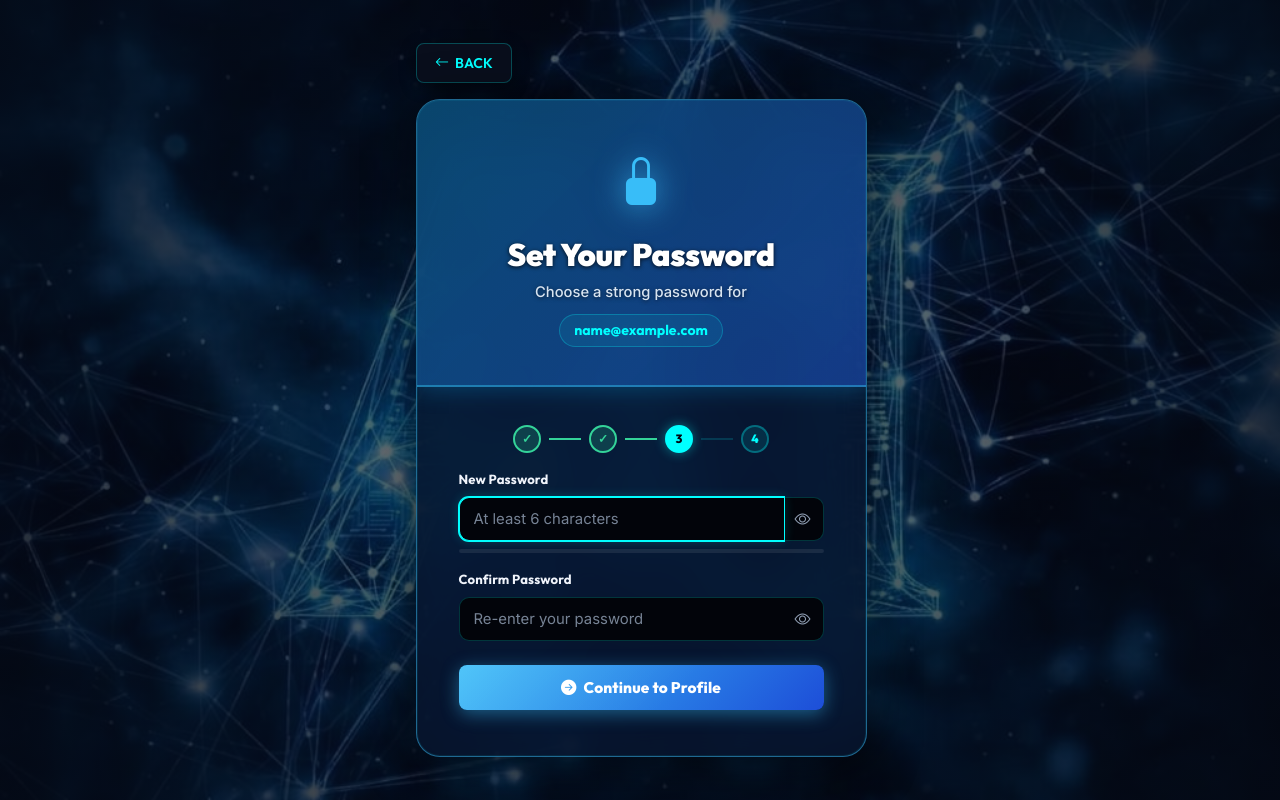
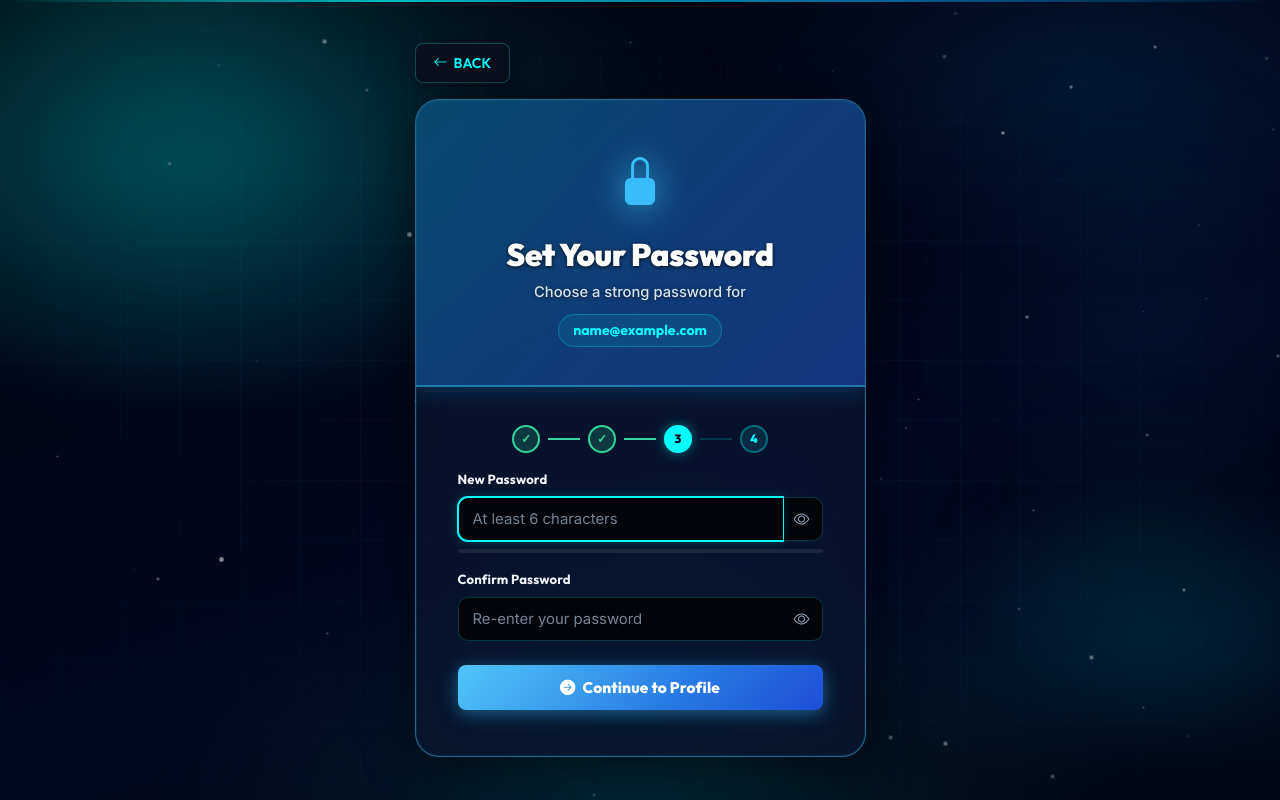
Before and after one commit to MR360-TECH/AI_INTERVIEW_PLATFORM, a Flask app: page /signup/set-password in a window 1280 px wide. Run offline with Flask 3, Linux system fonts and the light colour scheme; the visitor is signed in with stand-in values (Sample User, id 1).

Commit message:
la commit

```diff
--- a/app.py
+++ b/app.py
@@ -614,13 +614,11 @@ def login():
             return render_template("login.html", show_signup_prompt=True, prefill_email=email, has_google_oauth=has_google_oauth)
 
         if user and user.password and check_password_hash(user.password, password):
-            session.pop("pending_google_email", None)
-            session.pop("verified_signup_email", None)
-            session.pop("verified_signup_password", None)
-            session["is_admin"] = False
+            session.clear()
             session["user_id"] = user.id
             session["user_name"] = user.full_name
             session["user_email"] = user.email
+            session["is_admin"] = False
             if not profile_is_complete(user):
                 return redirect("/register")
             return redirect("/dashboard")
@@ -914,15 +912,13 @@ def admin():
 
     settings = get_settings()
 
-    # Pre-calculate user attempt counts
-    user_attempt_counts = {}
-    for r, u in all_results:
-        if u.id not in user_attempt_counts:
-            cnt = InterviewResult.query.filter(
-                InterviewResult.user_id == u.id,
-                ~InterviewResult.status.like('%Practice%')
-            ).count()
-            user_attempt_counts[u.id] = cnt
+    # Optimized single GROUP BY query to avoid N+1 query buffering on Render
+    attempt_counts_raw = db.session.query(
+        InterviewResult.user_id, func.count(InterviewResult.id)
+    ).filter(
+        ~InterviewResult.status.like('%Practice%')
+    ).group_by(InterviewResult.user_id).all()
+    user_attempt_counts = {u_id: count for u_id, count in attempt_counts_raw}
 
     return render_template(
         "admin.html",
@@ -2485,7 +2481,6 @@ def send_slot_unlocked_email(to_email, candidate_name):
                     return
             except Exception as e:
                 print(f"[UNLOCK EMAIL] Resend error: {e}")
-                print(f"[UNLOCK EMAIL] SMTP error: {exc}")
 
     t = threading.Thread(target=_dispatch, daemon=True)
     t.start()
--- a/templates/set_password.html
+++ b/templates/set_password.html
@@ -18,6 +18,56 @@
     </script>
     <link rel="stylesheet" href="{{ url_for('static', filename='css/style.css') }}">
     <style>
+        /* ══ GOATED BG OVERRIDES ══ */
+        html.dark-theme body {
+            background: #020510 !important;
+            background-image: none !important;
+        }
+        .db-bg {
+            position: fixed; inset: 0; z-index: 0;
+            pointer-events: none; overflow: hidden; display: none;
+        }
+        html.dark-theme .db-bg { display: block; }
+        .db-bg::before {
+            content: ''; position: absolute; inset: 0;
+            background:
+                radial-gradient(ellipse 80% 60% at 15% 20%, rgba(0,255,255,0.18) 0%, transparent 55%),
+                radial-gradient(ellipse 60% 50% at 85% 10%, rgba(2,132,199,0.14) 0%, transparent 50%),
+                radial-gradient(ellipse 70% 55% at 50% 100%, rgba(0,255,220,0.10) 0%, transparent 55%),
+                radial-gradient(ellipse 50% 40% at 90% 80%, rgba(0,180,255,0.12) 0%, transparent 50%),
+                linear-gradient(160deg,#02060f 0%,#010416 30%,#020820 60%,#010512 100%);
+        }
+        .db-orb { position:absolute; border-radius:50%; filter:blur(80px); opacity:0; animation:orbDrift 18s ease-in-out infinite; }
+        .db-orb-1 { width:520px;height:520px;top:-120px;left:-100px;background:radial-gradient(circle,rgba(0,255,255,0.25) 0%,transparent 70%);animation-delay:0s;animation-duration:20s; }
+        .db-orb-2 { width:400px;height:400px;top:10%;right:-80px;background:radial-gradient(circle,rgba(2,132,199,0.22) 0%,transparent 70%);animation-delay:-7s;animation-duration:24s; }
+        .db-orb-3 { width:480px;height:480px;bottom:-80px;left:30%;background:radial-gradient(circle,rgba(0,200,255,0.18) 0%,transparent 70%);animation-delay:-13s;animation-duration:22s; }
+        .db-orb-4 { width:300px;height:300px;top:45%;right:25%;background:radial-gradient(circle,rgba(0,150,255,0.16) 0%,transparent 70%);animation-delay:-4s;animation-duration:19s; }
+        .db-orb-5 { width:350px;height:350px;bottom:10%;right:-50px;background:radial-gradient(circle,rgba(0,255,180,0.12) 0%,transparent 70%);animation-delay:-9s;animation-duration:26s; }
+        @keyframes orbDrift {
+            0%   { opacity:0.6; transform:translate(0,0) scale(1); }
+            25%  { opacity:0.8; transform:translate(30px,-20px) scale(1.05); }
+            50%  { opacity:0.55; transform:translate(-20px,30px) scale(0.97); }
+            75%  { opacity:0.75; transform:translate(15px,10px) scale(1.03); }
+            100% { opacity:0.6; transform:translate(0,0) scale(1); }
+        }
+        .db-grid {
+            position:absolute; inset:0;
+            background-image: linear-gradient(rgba(0,255,255,0.035) 1px,transparent 1px), linear-gradient(90deg,rgba(0,255,255,0.035) 1px,transparent 1px);
+            background-size:60px 60px;
+            mask-image:radial-gradient(ellipse 100% 100% at 50% 50%,black 20%,transparent 80%);
+            -webkit-mask-image:radial-gradient(ellipse 100% 100% at 50% 50%,black 20%,transparent 80%);
+        }
+        .db-particles { position:absolute; inset:0; }
+        .db-star { position:absolute; border-radius:50%; background:#ffffff; animation:starTwinkle linear infinite; }
+        @keyframes starTwinkle {
+            0%,100% { opacity:0.05; transform:scale(1); }
+            50%      { opacity:0.55; transform:scale(1.6); }
+        }
+        .db-topbar-glow {
+            position:absolute; top:0; left:0; right:0; height:2px;
+            background:linear-gradient(90deg,transparent 0%,rgba(0,255,255,0.7) 30%,rgba(2,132,199,0.7) 70%,transparent 100%);
+        }
+
         body {
             min-height: 100vh;
             display: flex;
```
Also changed, not shown: templates/edit_profile.html (+9 -9 lines), templates/login.html (+11 -11 lines), templates/register.html (+9 -9 lines).
